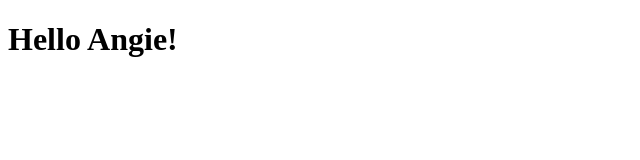
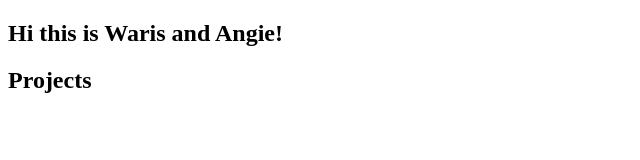
Before and after one commit to WarisHaleem/personal-portfolio-microverse, a plain HTML site: page index.html in a window 1280 px wide. Shown: the whole page, without its empty margins (0-640 px from the left). Drawn offline with Linux system fonts and the light colour scheme.

Commit message:
until step 4

```diff
--- a/index.html
+++ b/index.html
@@ -20,7 +20,13 @@
     - The freeCodeCamp Team
 
     -->
-    <h1>Hello Angie!</h1>
+    <section id="welcome-section">
+      <h1>Hi this is Waris and Angie!</h1>
+    </section>
+
+    <section id="projects">
+      <h1 class="project-tile">Projects</h1>
+    </section>
 
     <script  src="js/index.js"></script>
   </body>
```
